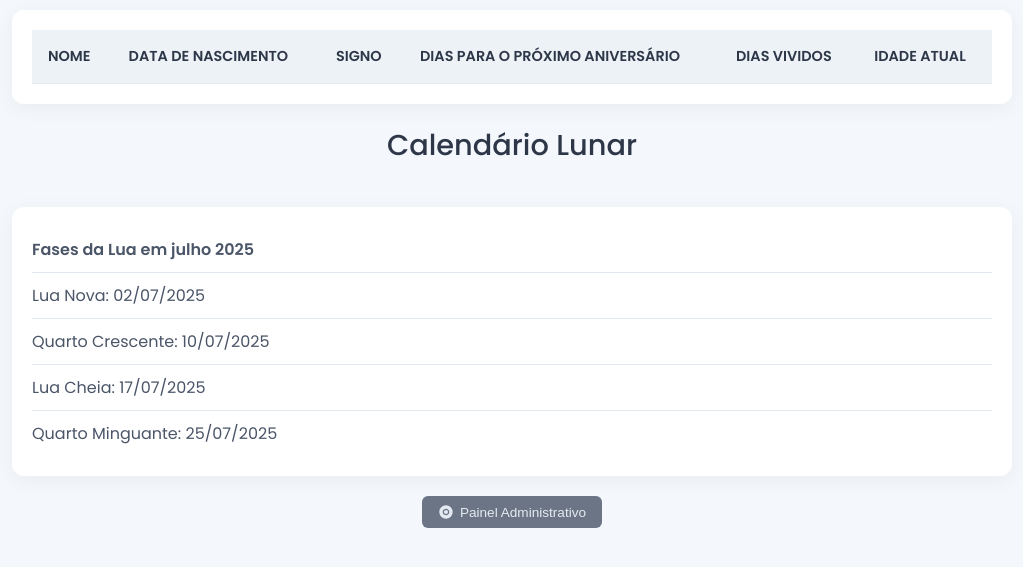
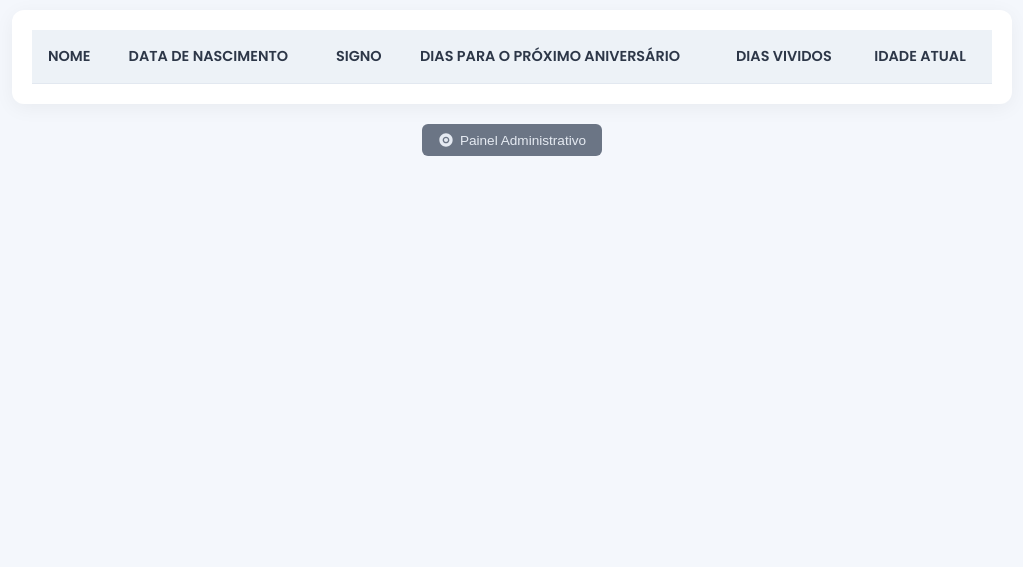
Before and after one commit to Minimaltag/teste, a plain HTML site: page funcao/mural/aniversario.html in a window 1280 px wide. Shown: the part 113-680 px from the top of the page, without its empty margins (128-1151 px from the left). Drawn offline with Linux system fonts and the light colour scheme; no server answers.

Commit message:
Update aniversario.html

```diff
--- a/funcao/mural/aniversario.html
+++ b/funcao/mural/aniversario.html
@@ -27,14 +27,6 @@
       font-size: 2.2rem;
       font-weight: 600;
       margin-bottom: 30px;
-      text-align: center;
-    }
-
-    h2 {
-      color: #2d3748;
-      font-size: 1.8rem;
-      font-weight: 500;
-      margin: 20px 0;
       text-align: center;
     }
 
@@ -128,35 +120,8 @@
       z-index: 1000;
     }
 
-    .lunar-calendar {
-      width: 100%;
-      max-width: 1000px;
-      background-color: #ffffff;
-      border-radius: 12px;
-      box-shadow: 0 4px 20px rgba(0, 0, 0, 0.05);
-      padding: 20px;
-      margin-top: 20px;
-    }
-
-    .lunar-calendar ul {
-      list-style: none;
-      padding: 0;
-    }
-
-    .lunar-calendar li {
-      display: flex;
-      justify-content: space-between;
-      padding: 10px 0;
-      border-bottom: 1px solid #e2e8f0;
-      color: #4a5568;
-    }
-
-    .lunar-calendar li:last-child {
-      border-bottom: none;
-    }
-
     @media (max-width: 600px) {
-      .container, .lunar-calendar {
+      .container {
         padding: 15px;
       }
 
@@ -202,10 +167,6 @@
       h1 {
         font-size: 1.8rem;
       }
-
-      h2 {
-        font-size: 1.5rem;
-      }
     }
   </style>
 </head>
@@ -236,10 +197,6 @@
       </thead>
       <tbody></tbody>
     </table>
-  </div>
-  <h2>Calendário Lunar</h2>
-  <div class="lunar-calendar" id="lunarCalendar">
-    <ul id="lunarPhases"></ul>
   </div>
   <button class="admin-btn" onclick="openAdminPanel()">
     <svg xmlns="http://www.w3.org/2000/svg" viewBox="0 0 24 24" fill="currentColor" width="16" height="16">
@@ -361,8 +318,8 @@
         tr.innerHTML = `
           <td data-label="Nome">${item.nome}</td>
           <td data-label="Data de Nascimento">${item.data}</td>
-          <td data-label="Signo">${zodiacSign}</td>
-          <td data-label="Dias para o Próximo Aniversário">${daysUntilNext}</td>
+          <td data-label="Signos Astrologicos">${zodiacSign}</td>
+          <td data-label="Próximo Aniversário">${daysUntilNext}</td>
           <td data-label="Dias Vividos">${daysLived}</td>
           <td data-label="Idade Atual">${currentAge}</td>
         `;
@@ -387,46 +344,6 @@
       return upcoming[0]?.index ?? -1;
     }
 
-    function renderLunarCalendar() {
-      const lunarPhasesList = document.getElementById("lunarPhases");
-      const today = new Date();
-      const year = today.getFullYear();
-      const month = today.getMonth();
-      const monthName = today.toLocaleString('pt-BR', { month: 'long' });
-      lunarPhasesList.innerHTML = `<li><strong>Fases da Lua em ${monthName} ${year}</strong></li>`;
-
-      const lunarCycle = 29.530588; // Ciclo sinódico médio da Lua em dias
-      const knownNewMoon = new Date(Date.UTC(2025, 0, 6, 12, 0, 0)); // Lua Nova em 6 de Jan de 2025 (UTC)
-
-      const daysSinceKnownNewMoon = (today.getTime() - knownNewMoon.getTime()) / (1000 * 60 * 60 * 24);
-      const currentCyclePosition = daysSinceKnownNewMoon % lunarCycle;
-
-      let lastNewMoon = new Date(knownNewMoon.getTime());
-      lastNewMoon.setDate(knownNewMoon.getDate() - Math.floor(daysSinceKnownNewMoon / lunarCycle) * lunarCycle);
-
-      const phases = [
-        { name: "Lua Nova", offset: 0 },
-        { name: "Quarto Crescente", offset: lunarCycle / 4 },
-        { name: "Lua Cheia", offset: lunarCycle / 2 },
-        { name: "Quarto Minguante", offset: 3 * lunarCycle / 4 }
-      ];
-
-      const currentMonthStart = new Date(year, month, 1);
-      const currentMonthEnd = new Date(year, month + 1, 0);
-
-      phases.forEach(phase => {
-        let phaseDate = new Date(lastNewMoon.getTime() + phase.offset * 24 * 60 * 60 * 1000);
-        while (phaseDate < currentMonthStart) {
-          phaseDate = new Date(phaseDate.getTime() + lunarCycle * 24 * 60 * 60 * 1000);
-        }
-        while (phaseDate <= currentMonthEnd) {
-          const formattedDate = phaseDate.toLocaleDateString('pt-BR', { day: '2-digit', month: '2-digit', year: 'numeric' });
-          lunarPhasesList.innerHTML += `<li>${phase.name}: ${formattedDate}</li>`;
-          phaseDate = new Date(phaseDate.getTime() + lunarCycle * 24 * 60 * 60 * 1000);
-        }
-      });
-    }
-
     function openAdminPanel() {
       const password = prompt("Digite a senha administrativa:");
       if (password === "0000") {
@@ -447,7 +364,7 @@
         }
       } else if (action === "2") {
         const data = await getAllData();
-        let options = "Escolha um aniversariante para deletar:\n";
+        let options = "Escolha um aniversariante para deleted:\n";
         data.forEach((item, index) => {
           options += `${index + 1}. ${item.nome} (${item.data})\n`;
         });
@@ -562,8 +479,7 @@
 
     window.onload = () => {
       renderTable();
-      renderLunarCalendar();
     };
   </script>
 </body>
-</html>
+  </html>
```
